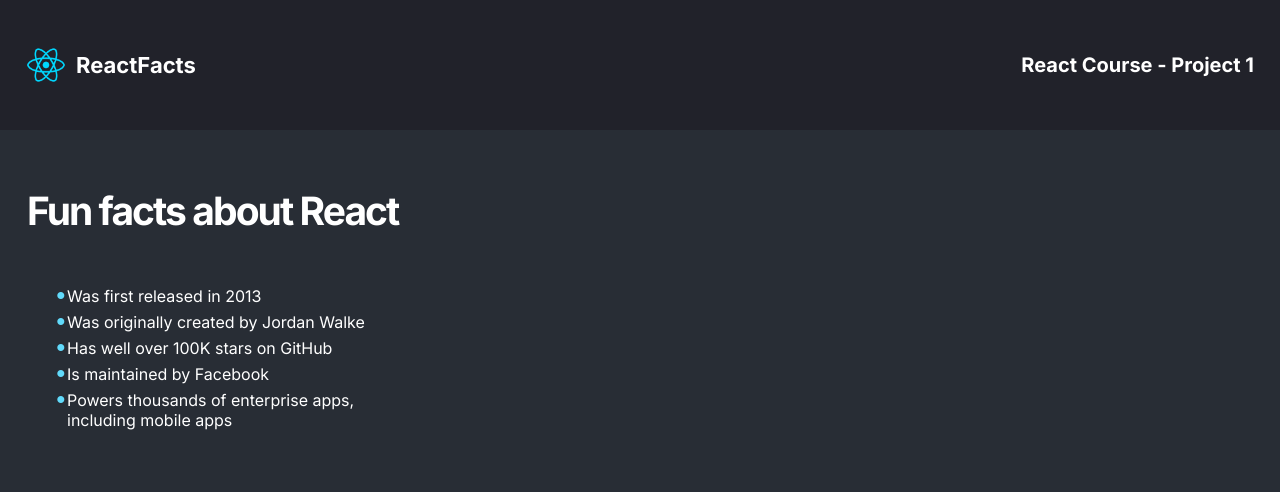
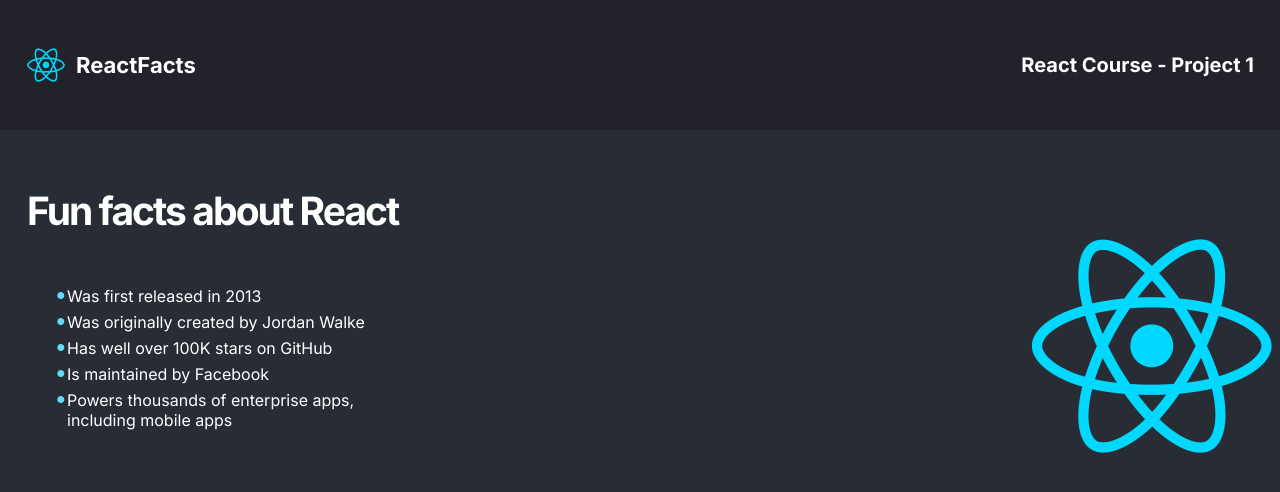
Before and after one commit to sowmik-sec/react-info-site, a React (Create React App) app: page / in a window 1280 px wide. Shown: the top 492 px of the page. Built offline with nearby package versions, Linux system fonts and the light colour scheme; a web font is replaced by a local one.

Commit message:
add background logo

```diff
--- a/src/components/Main/Main.css
+++ b/src/components/Main/Main.css
@@ -1,6 +1,10 @@
 .main-div {
   padding: 57px 27px;
   color: white;
+  background-image: url("./react.png");
+  background-repeat: no-repeat;
+  background-size: 20%;
+  background-position: right 75%;
 }
 .main--title {
   margin: 0;
```
